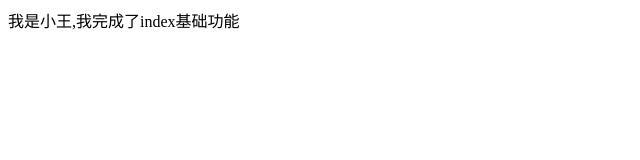
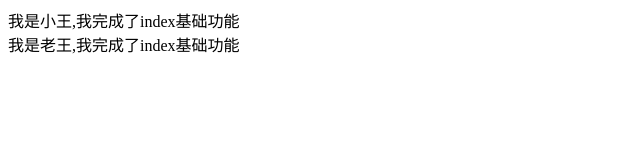
Before and after one commit to zhuzhubaobei/mySecond, a plain HTML site: page index.html in a window 1280 px wide. Shown: the whole page, without its empty margins (0-640 px from the left). Drawn offline with Linux system fonts and the light colour scheme.

Commit message:
老王提交的基础功能

```diff
--- a/index.html
+++ b/index.html
@@ -10,5 +10,7 @@
 
     <div>我是小王,我完成了index基础功能</div>
 
+    <div>我是老王,我完成了index基础功能</div>
+
 </body>
 </html>
```
